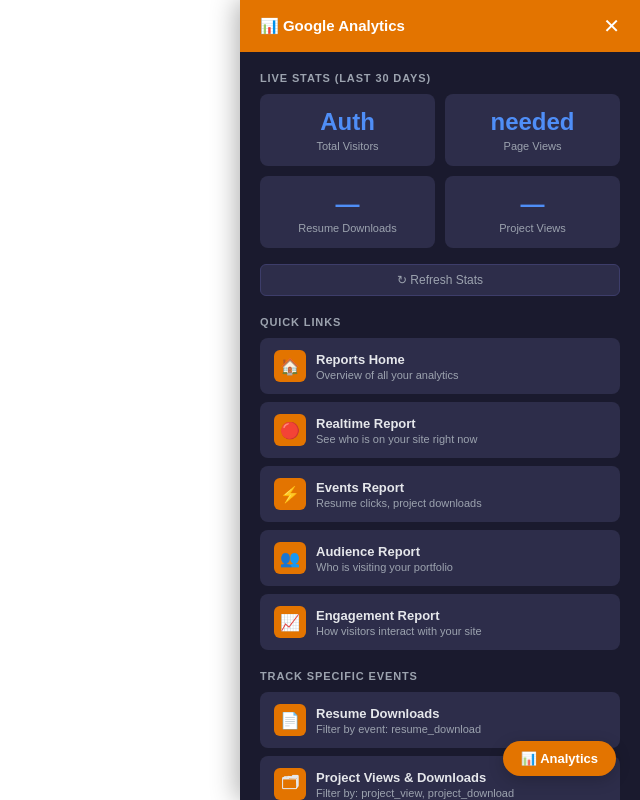
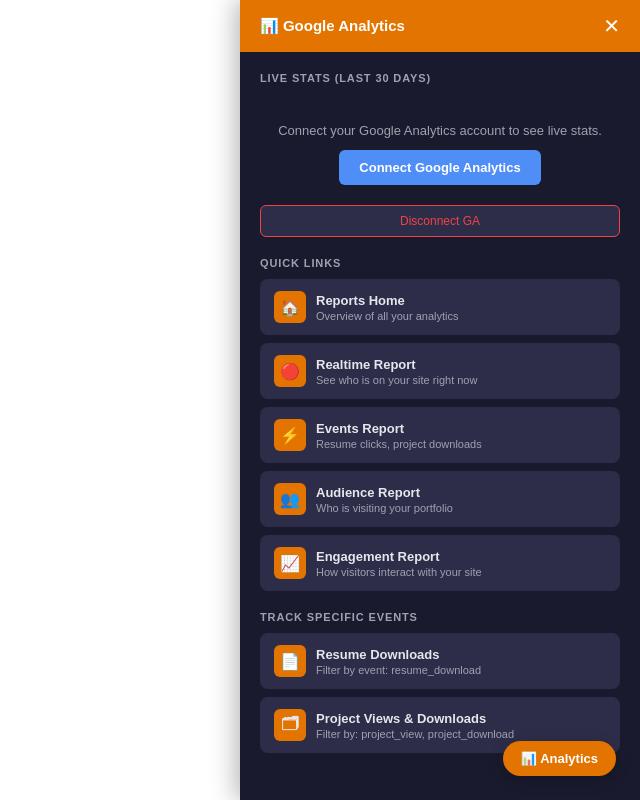
Before and after one commit to ammar-mufti/portfolio, a website: page dashboard/index.html in a window 1280 px wide. Both pictures are taken after a click on the button "📊 Analytics". Shown: the whole page, without its empty margins (640-1280 px from the left). Drawn offline with Linux system fonts and the light colour scheme.

Commit message:
Add Google Analytics live stats with OAuth connection

```diff
--- a/dashboard/index.html
+++ b/dashboard/index.html
@@ -306,6 +306,12 @@
     <div class="ga-panel-body">
 
       <div class="ga-section-title">Live Stats (Last 30 Days)</div>
+      <div id="gaAuthSection" style="display:none; text-align:center; padding: 16px 0;">
+        <p style="color:#9CA3AF; font-size:13px; margin-bottom:12px;">Connect your Google Analytics account to see live stats.</p>
+        <button onclick="connectGA()" style="background:#4F8EF7; color:#fff; border:none; border-radius:6px; padding:10px 20px; font-size:13px; font-weight:700; cursor:pointer; font-family:sans-serif;">
+          Connect Google Analytics
+        </button>
+      </div>
       <div class="ga-stats-grid" id="gaStatsGrid">
         <div class="ga-stat-card">
           <div class="ga-stat-value" id="gaTotalUsers">—</div>
@@ -324,7 +330,8 @@
           <div class="ga-stat-label">Project Views</div>
         </div>
       </div>
-      <button class="ga-refresh-btn" onclick="loadGAStats()">↻ Refresh Stats</button>
+      <button class="ga-refresh-btn" id="gaRefreshBtn" onclick="loadGAStats()">↻ Refresh Stats</button>
+      <button class="ga-refresh-btn" onclick="disconnectGA()" style="margin-top:4px; color:#EF4444; border-color:#EF4444;">Disconnect GA</button>
 
       <div class="ga-section-title">Quick Links</div>
 
@@ -391,25 +398,25 @@
 
   <script>
     async function loadGAStats() {
-      document.getElementById('gaTotalUsers').textContent = '—';
-      document.getElementById('gaPageViews').textContent = '—';
-      document.getElementById('gaResumeDownloads').textContent = '—';
-      document.getElementById('gaProjectViews').textContent = '—';
+      const token = localStorage.getItem('ga_access_token');
+      const expiry = localStorage.getItem('ga_token_expiry');
 
-      try {
-        const token = localStorage.getItem('ga_access_token');
-        if (!token) {
-          document.getElementById('gaTotalUsers').textContent = 'Auth';
-          document.getElementById('gaPageViews').textContent = 'needed';
-          document.getElementById('gaResumeDownloads').textContent = '—';
-          document.getElementById('gaProjectViews').textContent = '—';
+      if (!token || Date.now() > parseInt(expiry)) {
+        document.getElementById('gaAuthSection').style.display = 'block';
+        document.getElementById('gaStatsGrid').style.display = 'none';
+        document.getElementById('gaRefreshBtn').style.display = 'none';
         return;
       }
 
-        const propertyId = 'GA_PROPERTY_ID_PLACEHOLDER';
+      document.getElementById('gaAuthSection').style.display = 'none';
+      document.getElementById('gaStatsGrid').style.display = 'grid';
+      document.getElementById('gaRefreshBtn').style.display = 'block';
+
+      const propertyId = '470740156';
       const today = new Date().toISOString().split('T')[0];
       const thirtyDaysAgo = new Date(Date.now() - 30 * 24 * 60 * 60 * 1000).toISOString().split('T')[0];
 
+      try {
         const response = await fetch(
           `https://analyticsdata.googleapis.com/v1beta/properties/${propertyId}:runReport`,
           {
@@ -423,8 +430,32 @@
               metrics: [
                 { name: 'totalUsers' },
                 { name: 'screenPageViews' },
-                { name: 'eventCount' },
               ],
+            }),
+          }
+        );
+
+        const data = await response.json();
+
+        if (data.rows && data.rows[0]) {
+          document.getElementById('gaTotalUsers').textContent =
+            parseInt(data.rows[0].metricValues[0].value).toLocaleString();
+          document.getElementById('gaPageViews').textContent =
+            parseInt(data.rows[0].metricValues[1].value).toLocaleString();
+        }
+
+        // Fetch resume downloads
+        const resumeResponse = await fetch(
+          `https://analyticsdata.googleapis.com/v1beta/properties/${propertyId}:runReport`,
+          {
+            method: 'POST',
+            headers: {
+              'Authorization': `Bearer ${token}`,
+              'Content-Type': 'application/json',
+            },
+            body: JSON.stringify({
+              dateRanges: [{ startDate: thirtyDaysAgo, endDate: today }],
+              metrics: [{ name: 'eventCount' }],
               dimensionFilter: {
                 filter: {
                   fieldName: 'eventName',
@@ -435,15 +466,59 @@
           }
         );
 
-        const data = await response.json();
-        if (data.rows && data.rows[0]) {
-          document.getElementById('gaTotalUsers').textContent = data.rows[0].metricValues[0].value;
-          document.getElementById('gaPageViews').textContent = data.rows[0].metricValues[1].value;
-          document.getElementById('gaResumeDownloads').textContent = data.rows[0].metricValues[2].value;
+        const resumeData = await resumeResponse.json();
+        document.getElementById('gaResumeDownloads').textContent =
+          resumeData.rows ? parseInt(resumeData.rows[0].metricValues[0].value).toLocaleString() : '0';
+
+        // Fetch project views
+        const projectResponse = await fetch(
+          `https://analyticsdata.googleapis.com/v1beta/properties/${propertyId}:runReport`,
+          {
+            method: 'POST',
+            headers: {
+              'Authorization': `Bearer ${token}`,
+              'Content-Type': 'application/json',
+            },
+            body: JSON.stringify({
+              dateRanges: [{ startDate: thirtyDaysAgo, endDate: today }],
+              metrics: [{ name: 'eventCount' }],
+              dimensionFilter: {
+                filter: {
+                  fieldName: 'eventName',
+                  stringFilter: { matchType: 'EXACT', value: 'project_view' }
                 }
+              }
+            }),
+          }
+        );
+
+        const projectData = await projectResponse.json();
+        document.getElementById('gaProjectViews').textContent =
+          projectData.rows ? parseInt(projectData.rows[0].metricValues[0].value).toLocaleString() : '0';
+
       } catch (err) {
-        console.log('GA stats error:', err);
+        console.error('GA stats error:', err);
+        document.getElementById('gaTotalUsers').textContent = 'Error';
+        document.getElementById('gaPageViews').textContent = 'Error';
       }
+    }
+
+    function connectGA() {
+      window.open('https://cms-auth.muftiammar52.workers.dev/ga-auth', '_blank', 'width=500,height=600');
+      // Check every 2 seconds if token was stored
+      const checkInterval = setInterval(() => {
+        const token = localStorage.getItem('ga_access_token');
+        if (token) {
+          clearInterval(checkInterval);
+          loadGAStats();
+        }
+      }, 2000);
+    }
+
+    function disconnectGA() {
+      localStorage.removeItem('ga_access_token');
+      localStorage.removeItem('ga_token_expiry');
+      loadGAStats();
     }
 
     document.getElementById('gaPanel') && document.getElementById('gaPanel').addEventListener('transitionend', function(e) {
```
Lines whose indentation alone changed are shown as unchanged.
